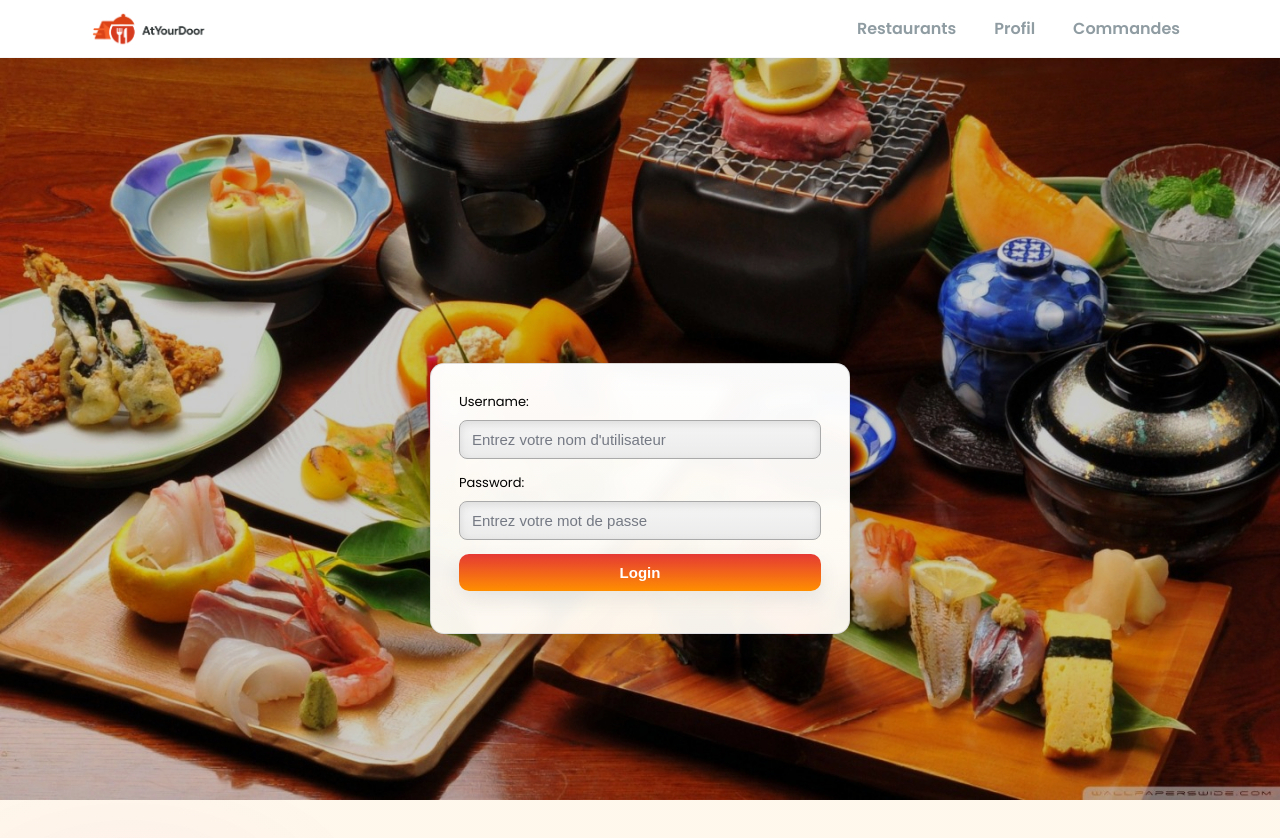
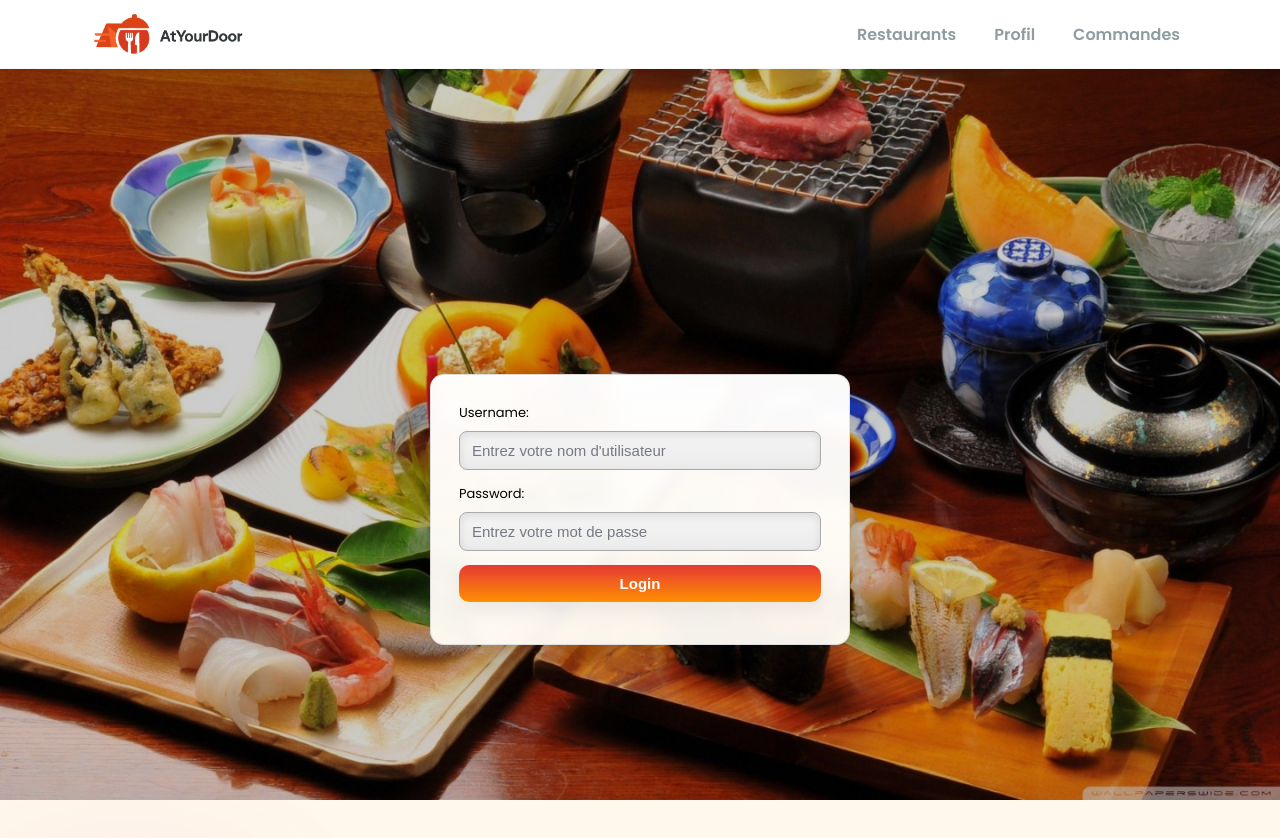
Before and after one commit to MaxOuvrard/AtYourDoor, a Nuxt app: page / in a window 1280 px wide. Shown: the top 838 px of the page. Built offline with nearby package versions, Linux system fonts and the light colour scheme.

Commit message:
[FIX] - Change size of logo

```diff
--- a/app/components/header.vue
+++ b/app/components/header.vue
@@ -39,7 +39,7 @@
     text-decoration: none;
 }
 .logo {
-    height: 36px;
+    height: 48px;
     width: auto;
     display: block;
 }
```
